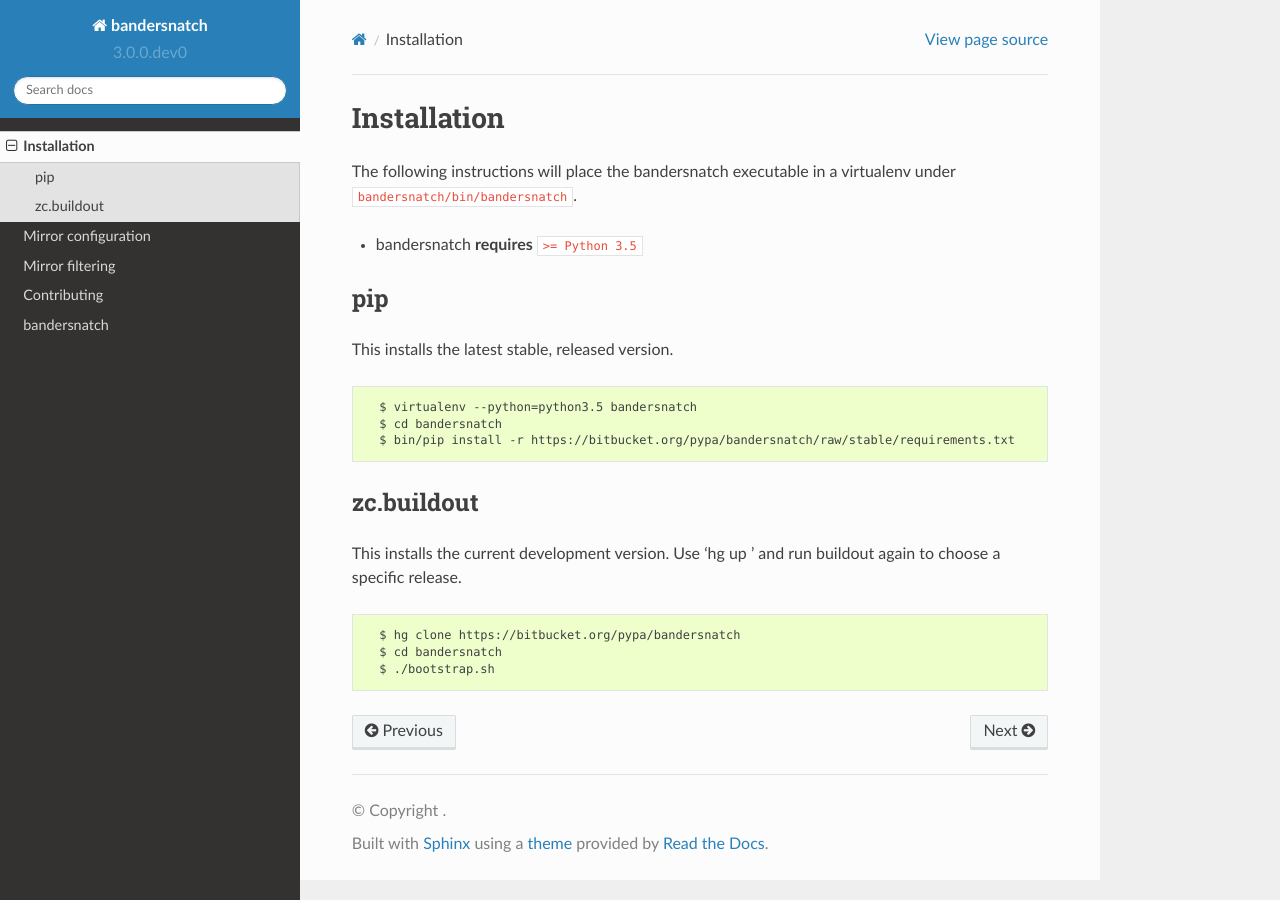
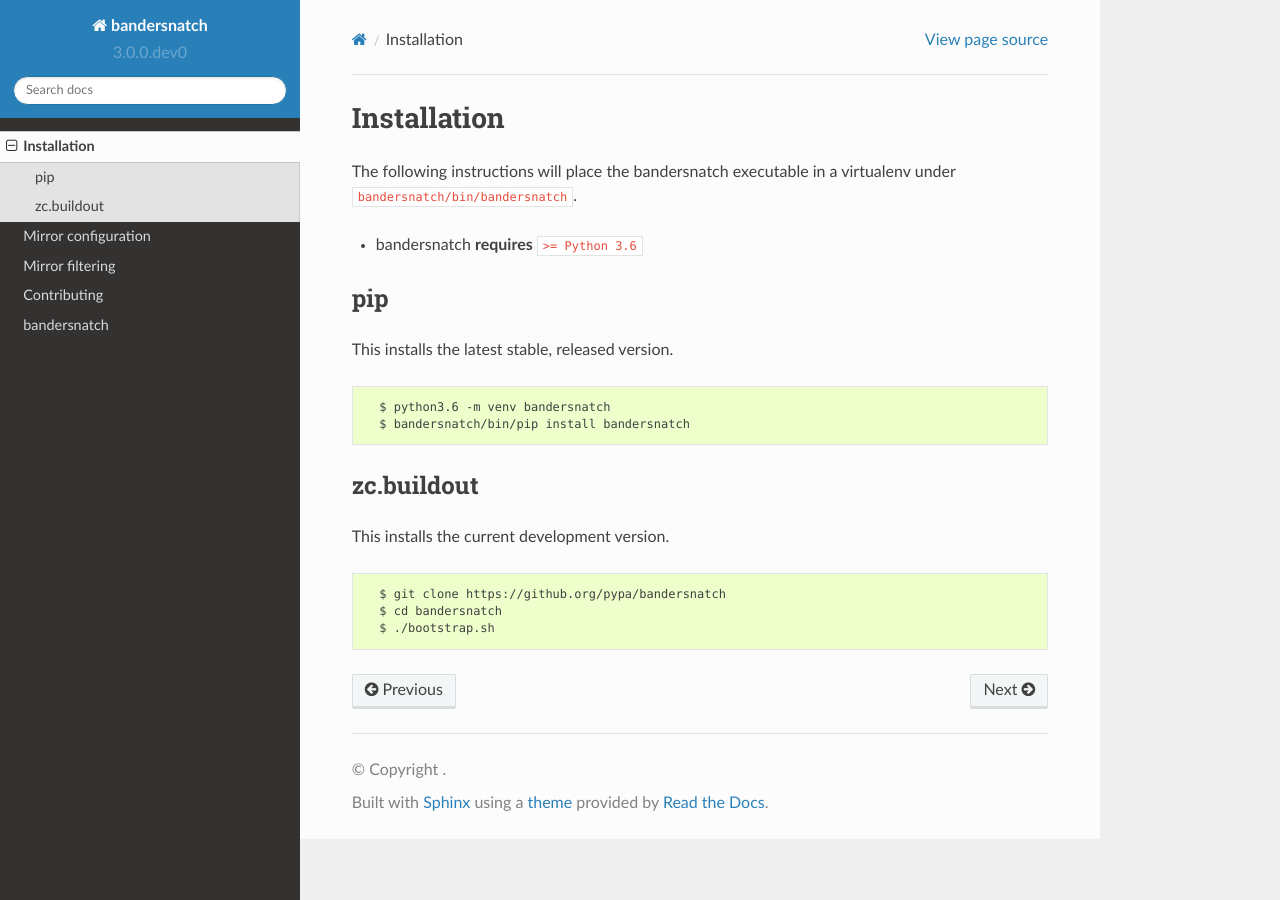
Before and after one commit to pypa/bandersnatch, a Sphinx documentation site: the page built from docs/installation.md, in a window 1280 px wide. Built offline with Sphinx 7.4.7 and the Read the Docs theme 2.0.0, drawn with Linux system fonts in a browser that asks for light colours.

Commit message:
Update documentation to require Python 3.6.
Add a reference to github flow to the contributing document.

````diff
--- a/docs/installation.md
+++ b/docs/installation.md
@@ -3,7 +3,7 @@
 The following instructions will place the bandersnatch executable in a
 virtualenv under `bandersnatch/bin/bandersnatch`.
 
-- bandersnatch **requires** `>= Python 3.5`
+- bandersnatch **requires** `>= Python 3.6`
 
 
 ### pip
@@ -11,18 +11,16 @@
 This installs the latest stable, released version.
 
 ```
-  $ virtualenv --python=python3.5 bandersnatch
-  $ cd bandersnatch
-  $ bin/pip install -r https://bitbucket.org/pypa/bandersnatch/raw/stable/requirements.txt
+  $ python3.6 -m venv bandersnatch
+  $ bandersnatch/bin/pip install bandersnatch
 ```
 
 ### zc.buildout
 
-This installs the current development version. Use 'hg up <version>' and run
-buildout again to choose a specific release.
+This installs the current development version.
 
 ```
-  $ hg clone https://bitbucket.org/pypa/bandersnatch
+  $ git clone https://github.org/pypa/bandersnatch
   $ cd bandersnatch
   $ ./bootstrap.sh
 ```
````
Also changed, not shown: docs/CONTRIBUTING.md (+5 -3 lines).
